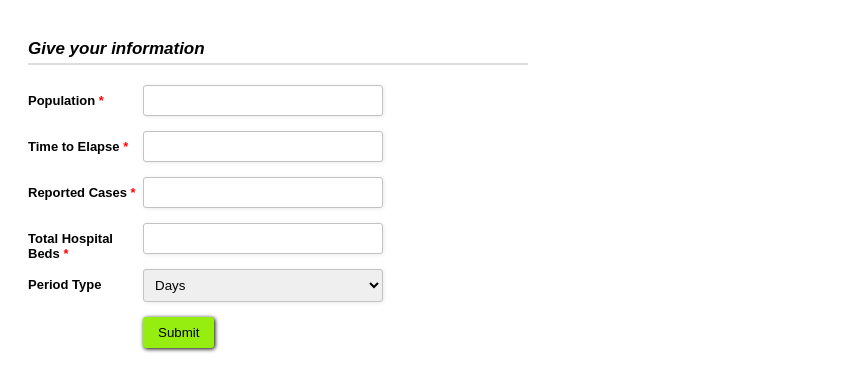
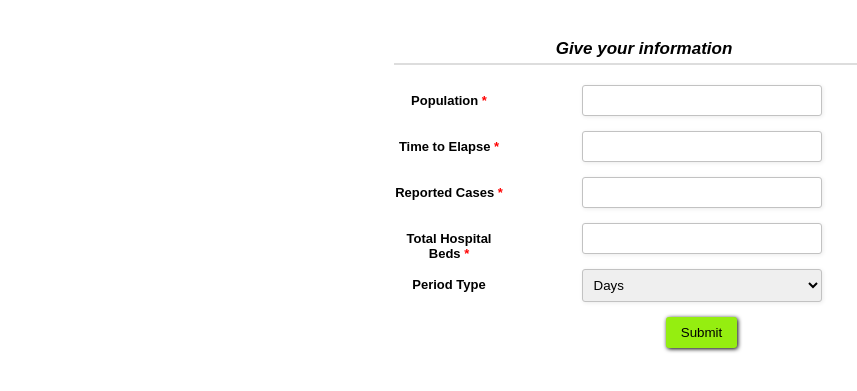
Before and after one commit to sonylomo/COVID-19Estimator, a website: page frontend/index.html in a window 1280 px wide. Shown: the part 61-452 px from the top of the page, without its empty margins (0-857 px from the left). Drawn offline with Linux system fonts and the light colour scheme; files whose address does not match are found by name.

Commit message:
more centered UI

```diff
--- a/frontend/index.html
+++ b/frontend/index.html
@@ -82,7 +82,7 @@
 
     <h1>COVID-19 Estimator</h1>
 
-    <div class="form-style-2">
+    <center><div class="form-style-2">
         <div class="form-style-2-heading">Give your information</div>
             <form action="" method="post">
             <label for="field1"><span>Population <span class="required">*</span></span>
@@ -102,7 +102,7 @@
 
             <label><span> </span><input type="submit" value="Submit" /></label>
             </form>
-    </div>
+    </div></center>
 
     <script src="src\estimator.js"></script>
 
```
